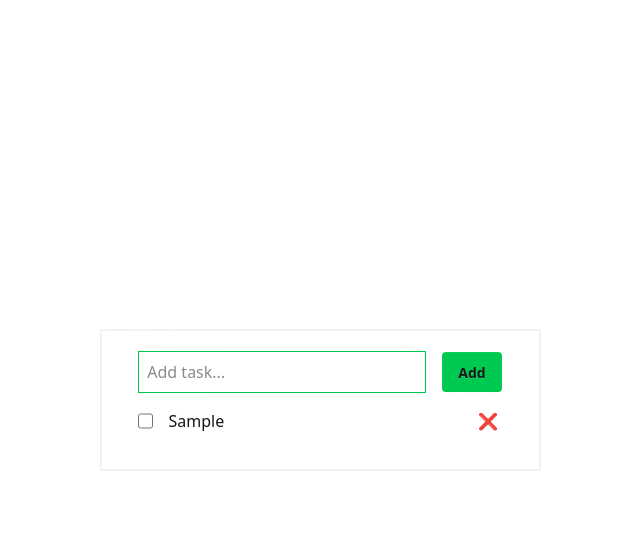
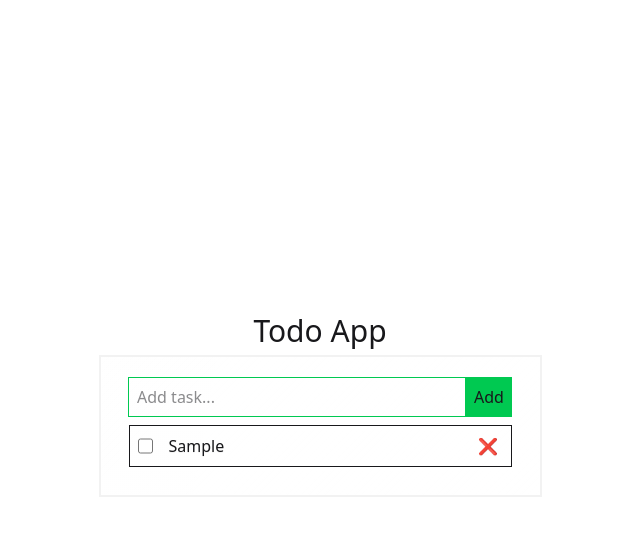
Before and after one commit to CedricKyle/my-vue-journey, a Vue app: page / in a window 1280 px wide. Both pictures are taken after typing "Sample" into the empty fields and a click on the button "Add". Shown: the top 536 px of the page, without its empty margins (320-960 px from the left). Built offline with nearby package versions, Linux system fonts and the light colour scheme.

Commit message:
Enhance TodoApp with task completion feature and improve UI elements

```diff
--- a/src/components/Projects/TodoList/TodoApp.vue
+++ b/src/components/Projects/TodoList/TodoApp.vue
@@ -6,11 +6,14 @@
 
   const addTask = () => {
     if(newTask.value.trim() !== ''){
-      tasks.value.push(newTask.value)
+      tasks.value.push({text: newTask.value, completed: false})
       newTask.value = ''
     }
   }
 
+  const toggleTask = (index) => {
+    tasks.value[index].completed = !tasks.value[index].completed
+  }
   const removeTask = (index) => {
     tasks.value.splice(index, 1)
   }
@@ -27,28 +30,32 @@
     }, {deep: true})
 
   onMounted(loadTasks)
-
-
 </script>
 
 <template>
   <div class="flex flex-col justify-center items-center h-screen">
+    <p class="m-2 text-3xl">Todo App</p>
+
     <div class="glass p-5">
-      <div class="flex flex-row justify-center items-center gap-4">
-        <input v-model="newTask" placeholder="Add task..." @keyup.enter="addTask" class="border border-green-500 w-2xs outline-none p-2">
-        <button @click="addTask" class="btn bg-green-500 border-none border-radius-none">Add</button>
+      <div class="flex flex-row justify-center items-center">
+        <input v-model="newTask" placeholder="Add task..." @keyup.enter="addTask" class="border h-10 border-green-500 outline-none p-2 w-[338px]">
+        <button @click="addTask" class="p-2 h-10 bg-green-500">Add</button>
       </div>
 
       <div class="flex flex-col items-center justify-center">
-        <div
-        v-for="(task, index) in tasks" :key="index"
-        class="grid grid-cols-[15px_288px_30px] gap-4 p-4">
-          <input type="checkbox" class="" />
-          <div class="">{{ task }}</div>
+        <div v-for="(task, index) in tasks" :key="index"
+        class="grid grid-cols-[15px_288px_30px] gap-4 p-2 border m-2">
+          <input type="checkbox" v-model="task.completed"/>
+          <div :class="{'line-through text-green-500': task.completed}">{{ task.text }}</div>
           <a @click="removeTask(index)" class=" flex items-center justify-center cursor-pointer">❌</a>
         </div>
       </div>
+    </div>
 
+    <div class="">
+      <p>
+
+      </p>
     </div>
   </div>
 </template>
```
